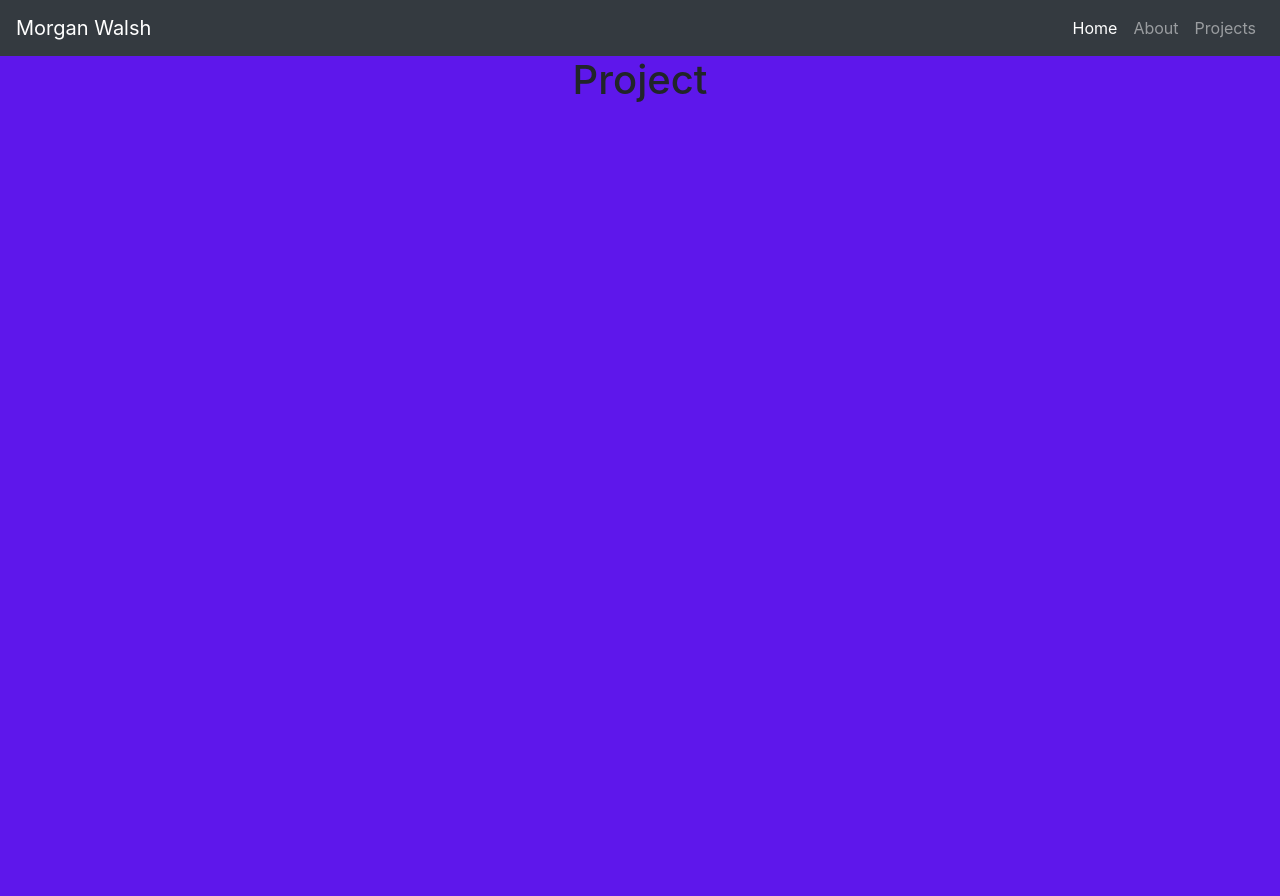
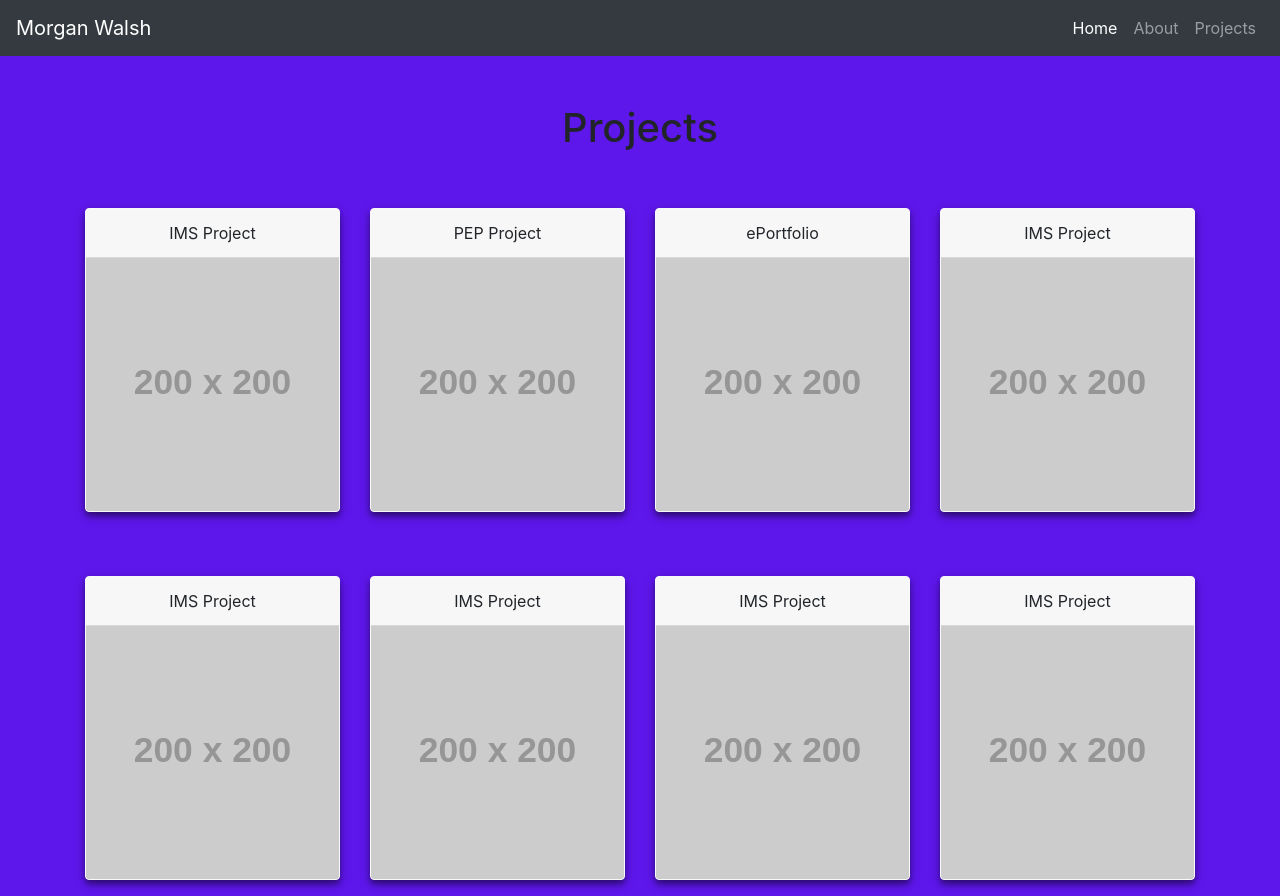
Before and after one commit to MrWalshyType2/ePortfolio, a React (Create React App) app: page /projects in a window 1280 px wide. Before the commit the page ends 800 px from the top, so only its background shows below. Built offline with nearby package versions, Linux system fonts and the light colour scheme.

Commit message:
Created project page and templated

```diff
--- a/src/pages/projects.js
+++ b/src/pages/projects.js
@@ -1,9 +1,24 @@
 import React from 'react';
+import ProjectTile from '../components/project-tile';
 
 function ProjectPage(props) {
 
     return (
-        <h1>Project</h1>
+        <div className="container mt-5 d-flex flex-column h-100">
+            <h1>Projects</h1>
+            <div className="row justify-content-between mt-5">
+                <ProjectTile title="IMS Project" colSize="col-12 col-md-6 col-lg-3" />
+                <ProjectTile title="PEP Project" colSize="col-12 col-md-6 col-lg-3" />
+                <ProjectTile title="ePortfolio" colSize="col-12 col-md-6 col-lg-3" />
+                <ProjectTile title="IMS Project" colSize="col-12 col-md-6 col-lg-3" />
+            </div>
+            <div className="row justify-content-between mt-5">
+                <ProjectTile title="IMS Project" colSize="col-12 col-md-6 col-lg-3" />
+                <ProjectTile title="IMS Project" colSize="col-12 col-md-6 col-lg-3" />
+                <ProjectTile title="IMS Project" colSize="col-12 col-md-6 col-lg-3" />
+                <ProjectTile title="IMS Project" colSize="col-12 col-md-6 col-lg-3" />
+            </div>
+        </div>
     );
 }
 
```
Also changed, not shown: 1 other file (tests, documents, lock files or other folders).
